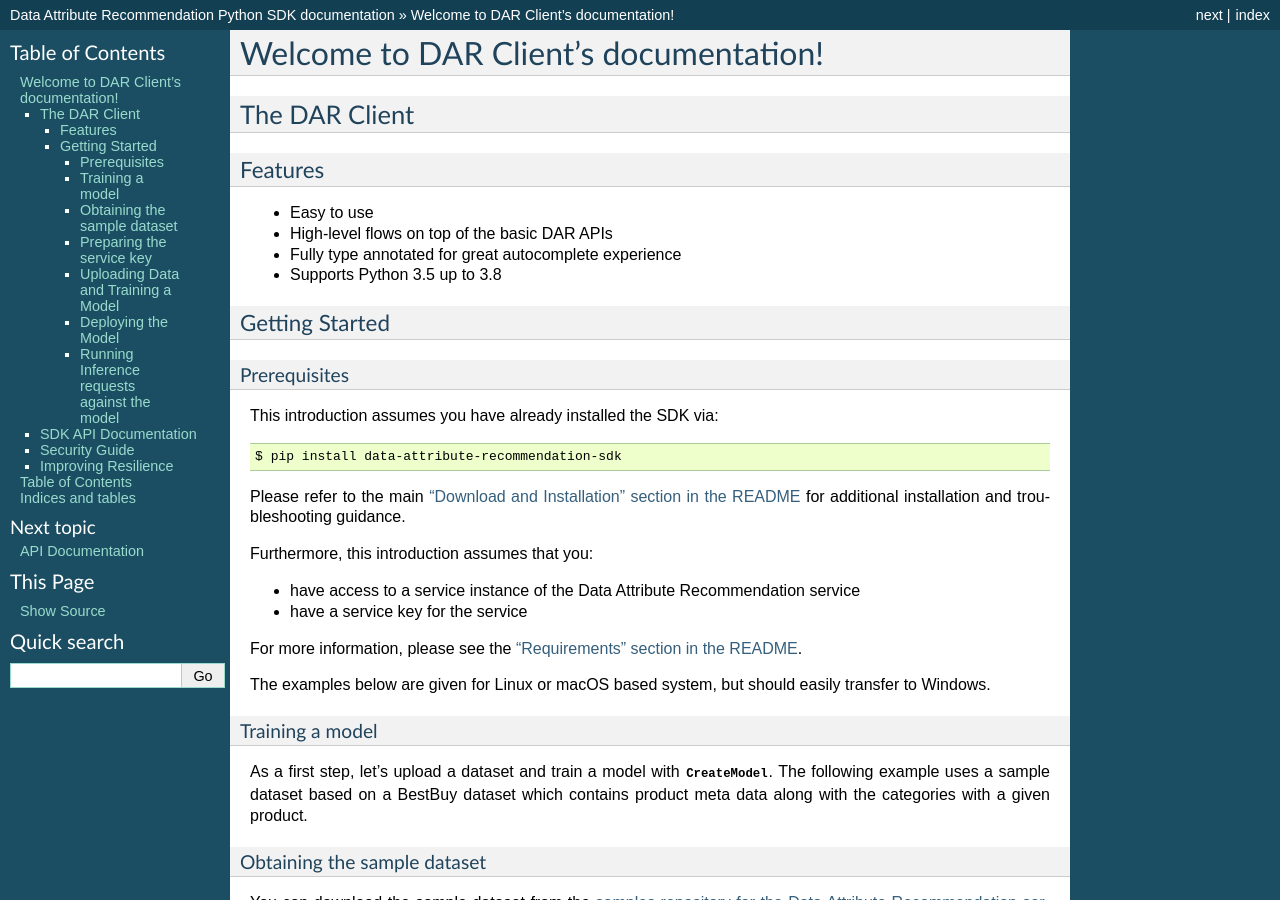
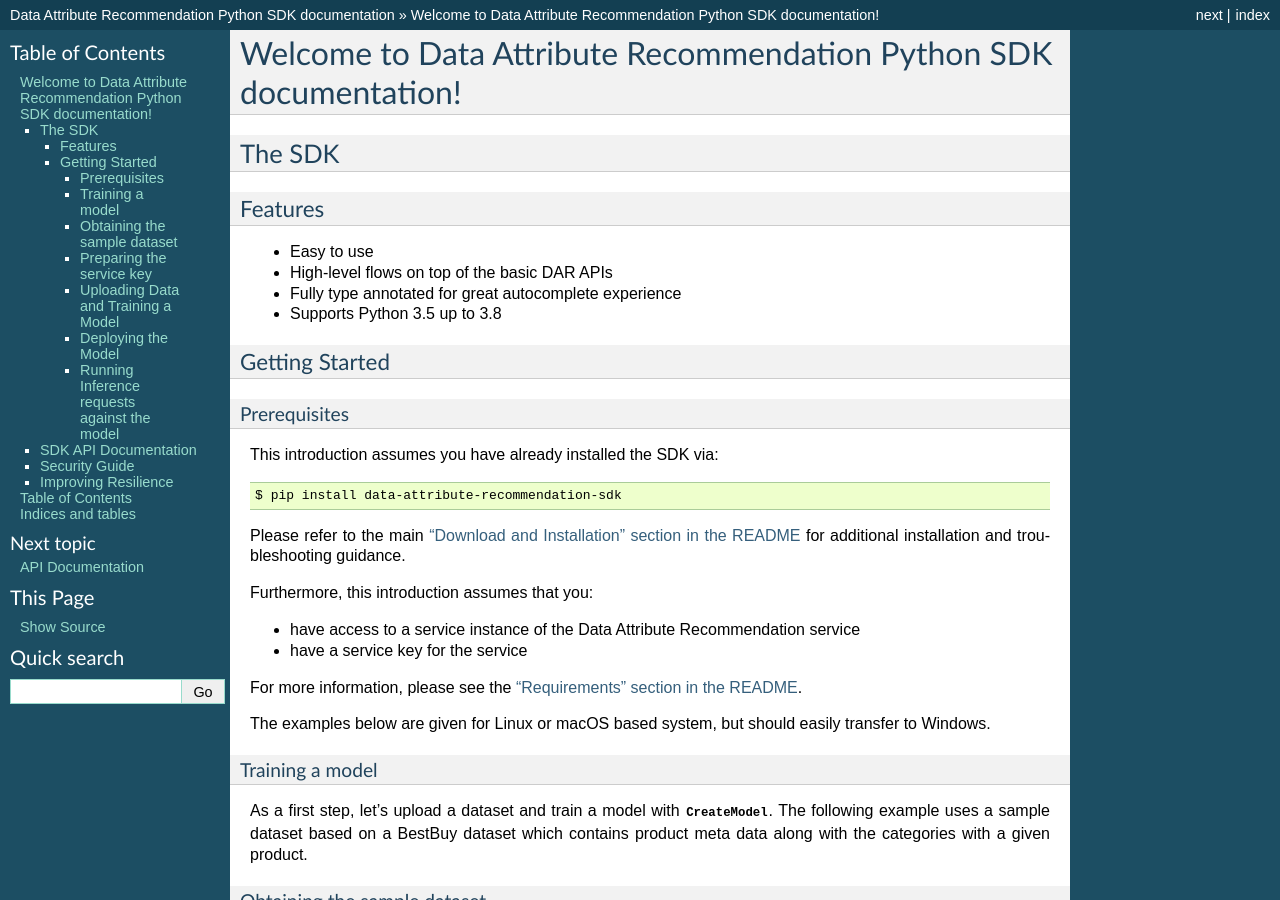
Before and after one commit to SAP/data-attribute-recommendation-python-sdk, a Sphinx documentation site: the page built from docs/source/index.rst, in a window 1280 px wide and 900 px high. Built offline with Sphinx 7.4.7, drawn with Linux system fonts in a browser that asks for light colours; some of the changed text lies outside the part shown.

Commit message:
Remove reference to "DAR Client"

```diff
--- a/docs/source/index.rst
+++ b/docs/source/index.rst
@@ -1,8 +1,8 @@
-Welcome to DAR Client's documentation!
-======================================
+Welcome to Data Attribute Recommendation Python SDK documentation!
+==================================================================
 
-The DAR Client
-**************
+The SDK
+*******
 
 Features
 --------
```
